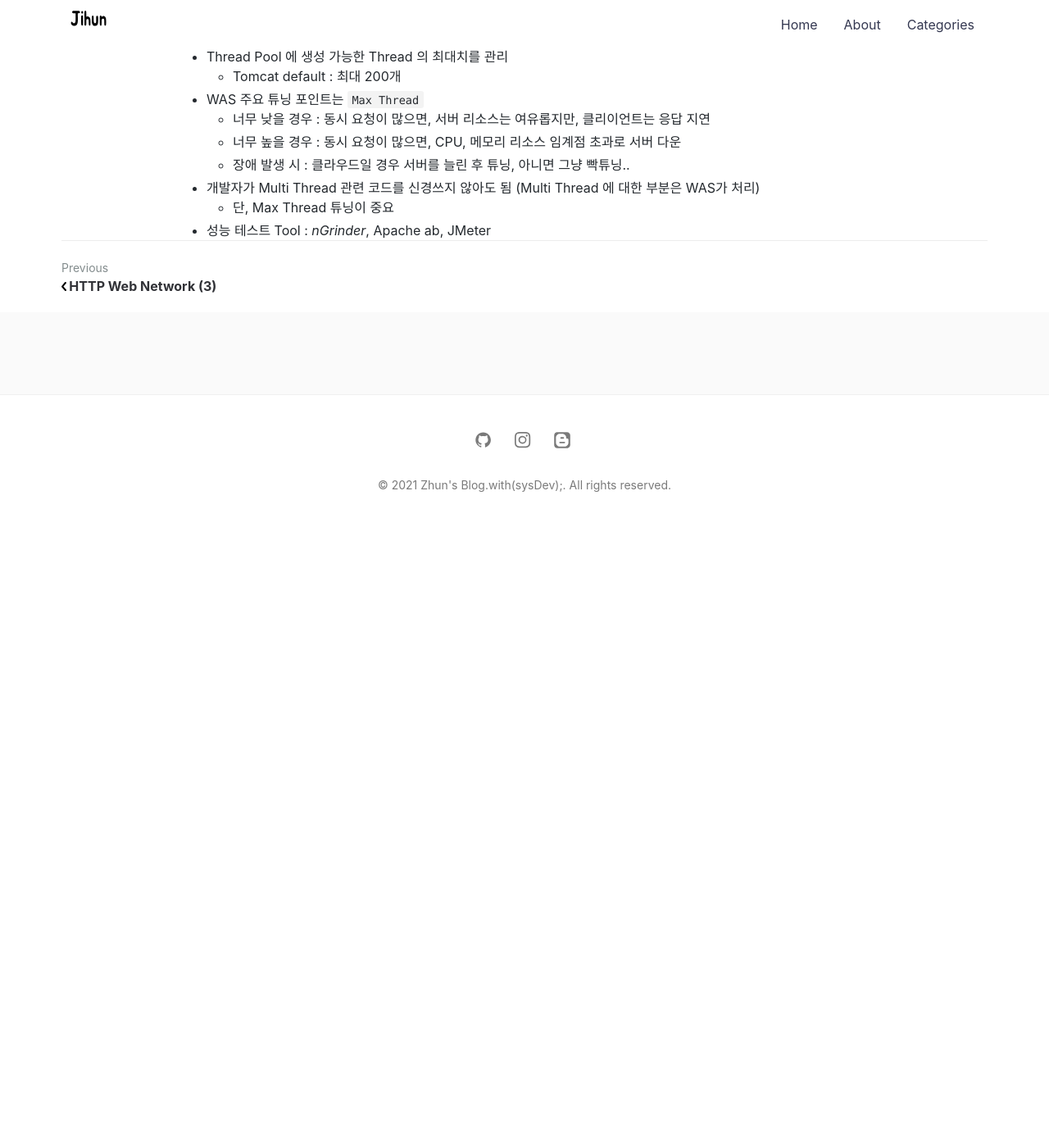
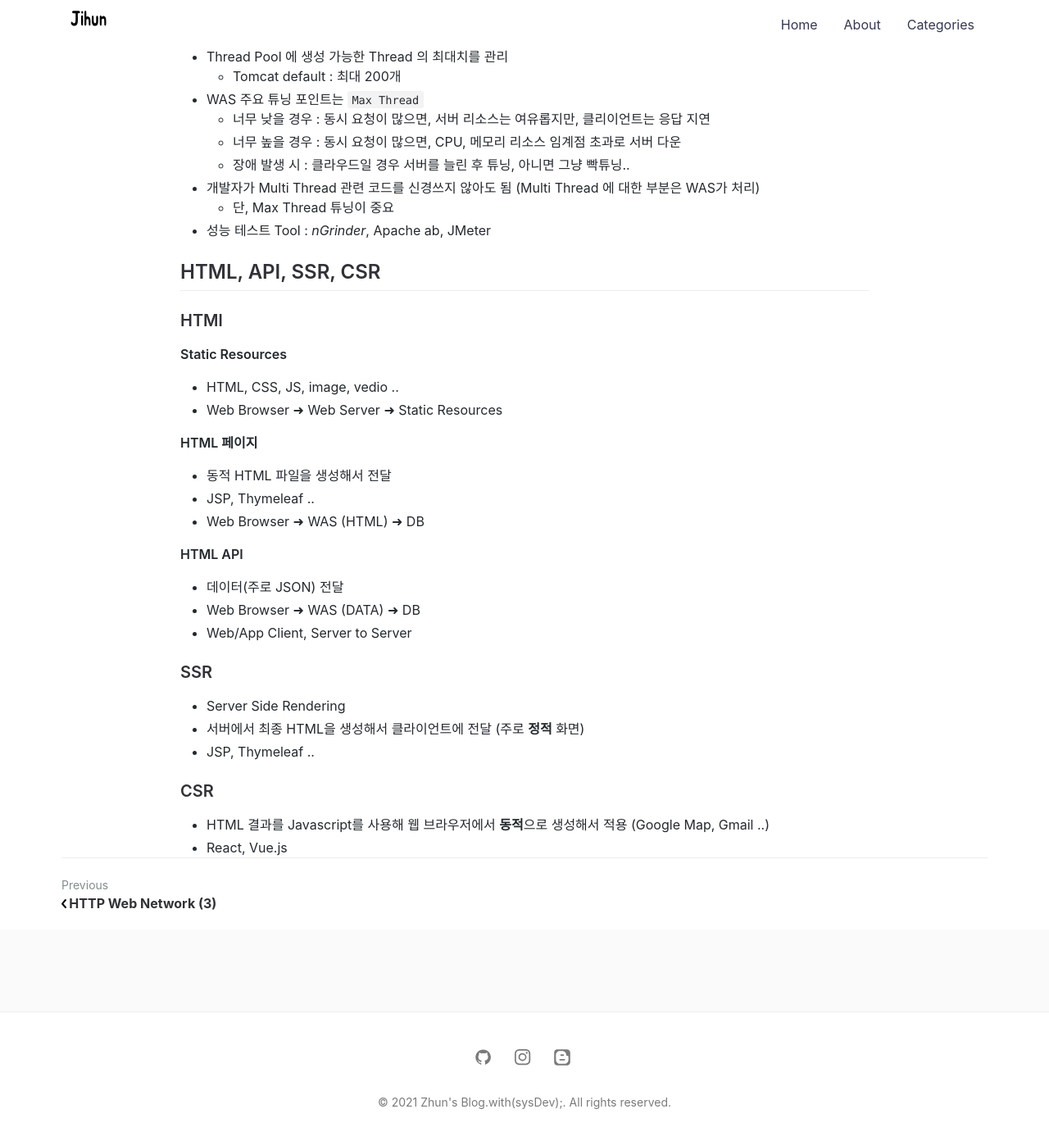
Before and after one commit to jihunparkme/jihunparkme.github.io, a Jekyll site: the page built from _posts/2021-07-26-Spring-MVC-Part1.md, in a window 1280 px wide and 1400 px high, scrolled down 2322 px. Shown: the top 1392 px of the window at 82% size. Built offline with Jekyll 4.4.1, drawn with Linux system fonts in a browser that asks for light colours; comment, search, counter and statistics services are not loaded; before the commit the page ends 2969 px from its top, so only the background shows below that; some of the changed text lies outside the part shown.

Commit message:
[웹 애플리케이션 이해] HTML, API, SSR, CSR

```diff
--- a/_posts/2021-07-26-Spring-MVC-Part1.md
+++ b/_posts/2021-07-26-Spring-MVC-Part1.md
@@ -82,3 +82,35 @@ featured-img: spring_mvc
 - 개발자가 Multi Thread 관련 코드를 신경쓰지 않아도 됨 (Multi Thread 에 대한 부분은 WAS가 처리)
   - 단, Max Thread 튜닝이 중요
 - 성능 테스트 Tool : <i>nGrinder</i>, Apache ab, JMeter
+
+## HTML, API, SSR, CSR
+
+### HTMl
+
+**Static Resources**
+
+- HTML, CSS, JS, image, vedio ..
+- Web Browser ➜ Web Server ➜ Static Resources
+
+**HTML 페이지**
+
+- 동적 HTML 파일을 생성해서 전달
+- JSP, Thymeleaf ..
+- Web Browser ➜ WAS (HTML) ➜ DB
+
+**HTML API**
+
+- 데이터(주로 JSON) 전달
+- Web Browser ➜ WAS (DATA) ➜ DB
+- Web/App Client, Server to Server
+
+### SSR
+
+- Server Side Rendering
+- 서버에서 최종 HTML을 생성해서 클라이언트에 전달 (주로 **정적** 화면)
+- JSP, Thymeleaf ..
+
+### CSR
+
+- HTML 결과를 Javascript를 사용해 웹 브라우저에서 **동적**으로 생성해서 적용 (Google Map, Gmail ..)
+- React, Vue.js
```
